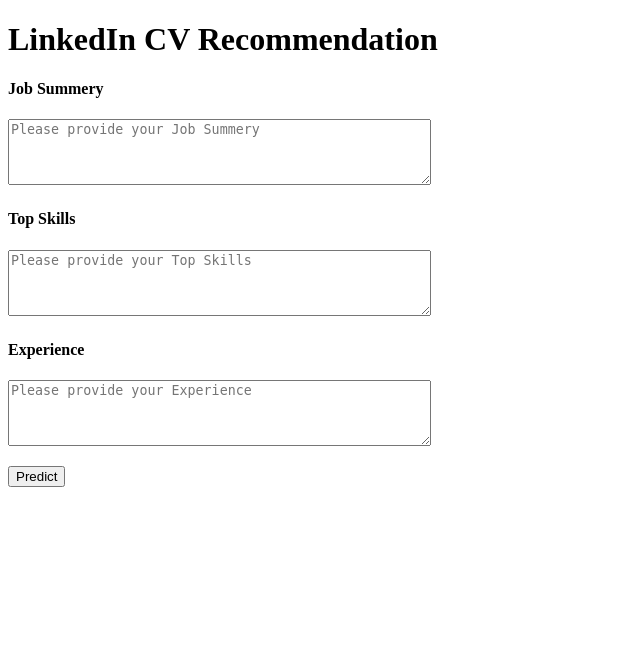
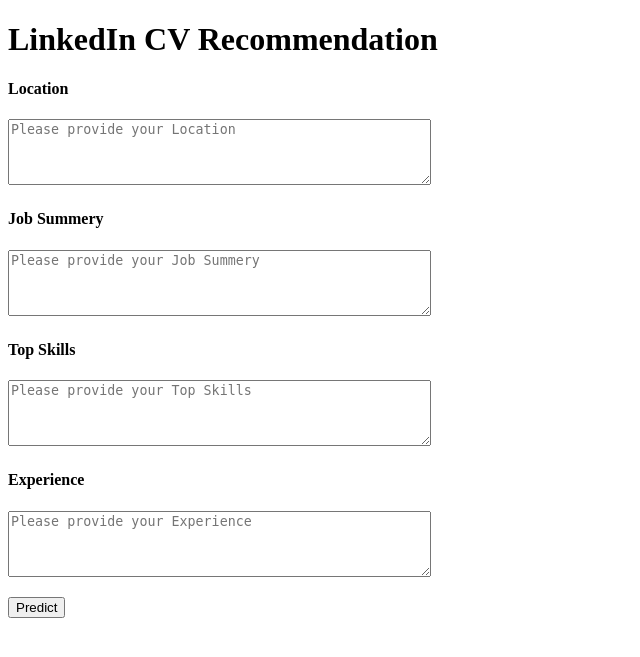
Before and after one commit to anupquna/linkedin_cv_recomendation, a Flask app: page / in a window 1280 px wide. Shown: the top 657 px of the page, without its empty margins (0-640 px from the left). Run offline with Flask 2, Linux system fonts and the light colour scheme.

Commit message:
Add files via upload

```diff
--- a/templates/index.html
+++ b/templates/index.html
@@ -17,6 +17,9 @@
 
      <!-- Main Input For Receiving Query to our ML -->
     <form action="{{ url_for('test_predict')}}" method="post">
+    	<h4>Location</h5>
+    	<textarea rows="4" cols="50" name="place"  placeholder='Please provide your Location'></textarea>
+    	<b></b>
     	<h4>Job Summery</h5>
     	<textarea rows="4" cols="50" name="summery"  placeholder='Please provide your Job Summery'></textarea>
     	<b></b>
```
